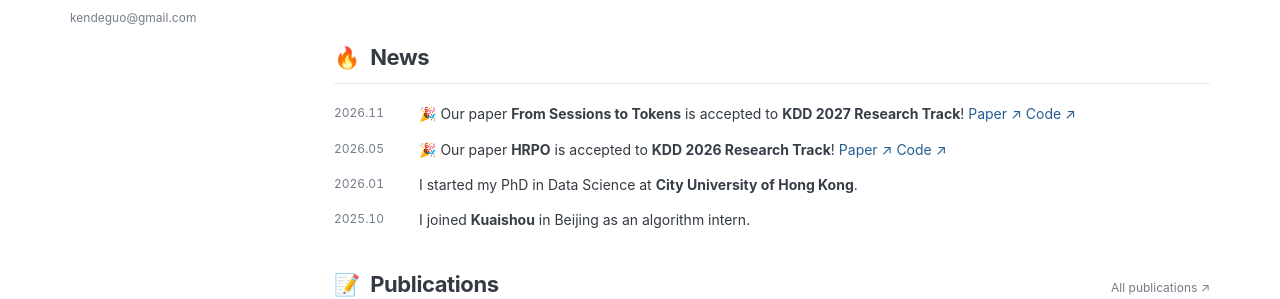
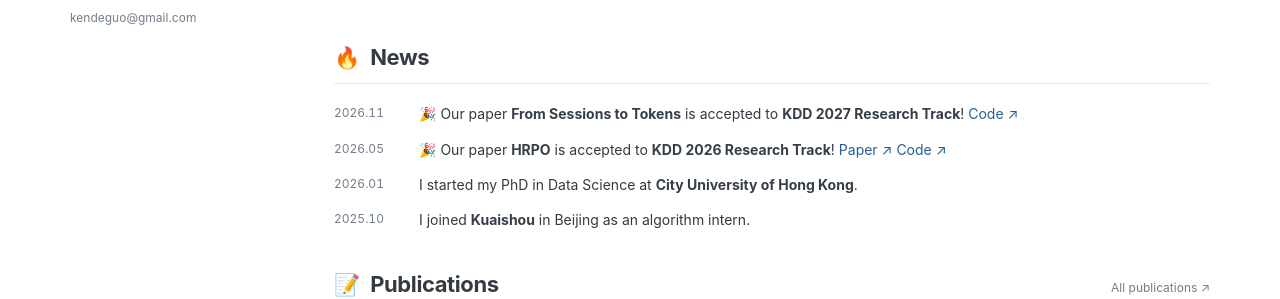
Before and after one commit to kaifengGuo/kaifengguo.github.io, a Jekyll site: the page built from _pages/about.md, in a window 1280 px wide and 900 px high. Shown: the part 430-729 px from the top of the window. Built offline with Jekyll 4.4.1, drawn with Linux system fonts in a browser that asks for light colours.

Commit message:
Remove standalone S2TPO paper link from news

```diff
--- a/_pages/about.md
+++ b/_pages/about.md
@@ -21,7 +21,7 @@ redirect_from:
 <section class="academic-section" id="news">
   <h2><span class="section-emoji" aria-hidden="true">🔥</span> News</h2>
   <ul class="news-list">
-    <li><time datetime="2026-11">2026.11</time><span>🎉 Our paper <a href="https://openreview.net/forum?id=CNZYyuXUJu"><strong>From Sessions to Tokens</strong></a> is accepted to <strong>KDD 2027 Research Track</strong>! <a href="https://openreview.net/forum?id=CNZYyuXUJu">Paper <span aria-hidden="true">↗</span></a> <a href="https://github.com/Applied-Machine-Learning-Lab/KDD2027-S2TPO">Code <span aria-hidden="true">↗</span></a></span></li>
+    <li><time datetime="2026-11">2026.11</time><span>🎉 Our paper <a href="https://openreview.net/forum?id=CNZYyuXUJu"><strong>From Sessions to Tokens</strong></a> is accepted to <strong>KDD 2027 Research Track</strong>! <a href="https://github.com/Applied-Machine-Learning-Lab/KDD2027-S2TPO">Code <span aria-hidden="true">↗</span></a></span></li>
     <li><time datetime="2026-05">2026.05</time><span>🎉 Our paper <a href="{{ '/publication/2026-05-16-hrpo-kdd2026/' | relative_url }}"><strong>HRPO</strong></a> is accepted to <strong>KDD 2026 Research Track</strong>! <a href="https://arxiv.org/abs/2608.00750">Paper <span aria-hidden="true">↗</span></a> <a href="https://github.com/Applied-Machine-Learning-Lab/KDD2026-HRPO">Code <span aria-hidden="true">↗</span></a></span></li>
     <li><time datetime="2026-01">2026.01</time><span>I started my PhD in Data Science at <strong>City University of Hong Kong</strong>.</span></li>
     <li><time datetime="2025-10">2025.10</time><span>I joined <strong>Kuaishou</strong> in Beijing as an algorithm intern.</span></li>
```
